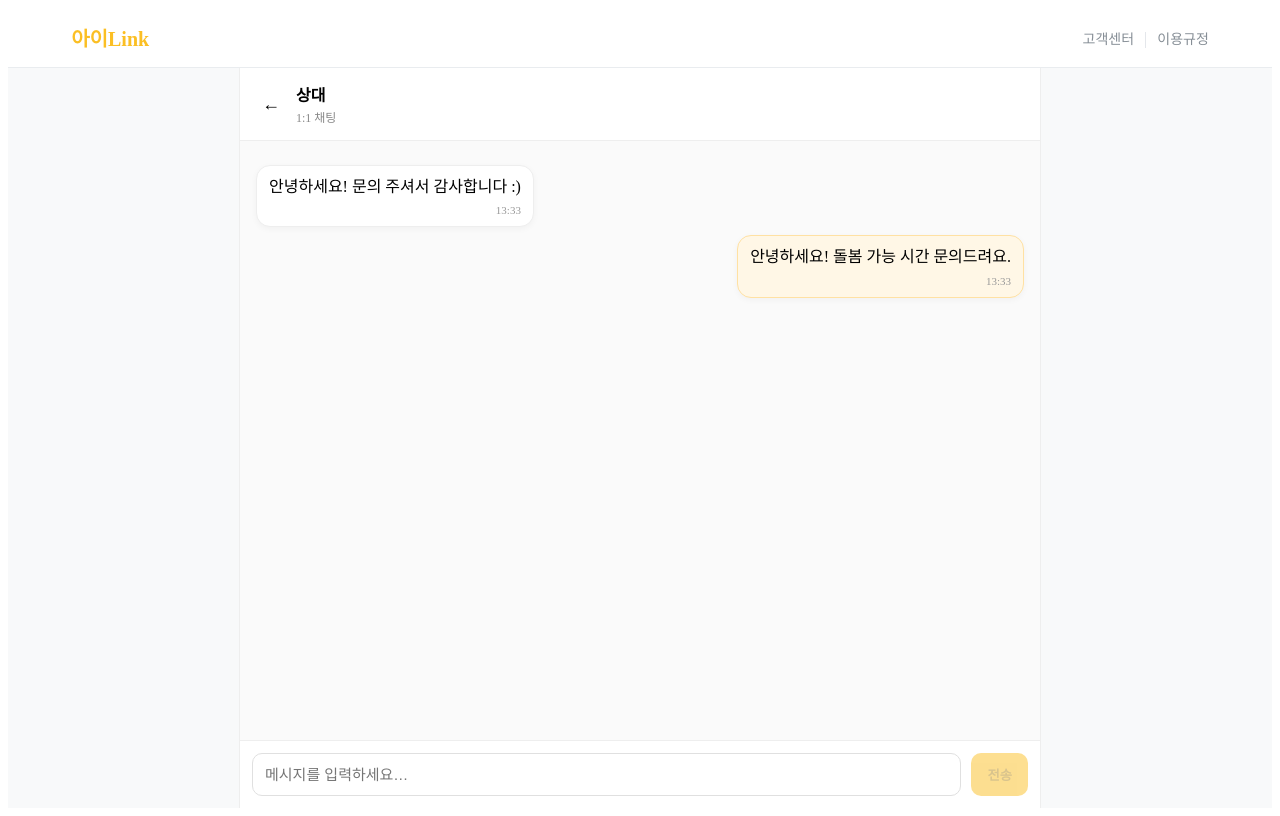
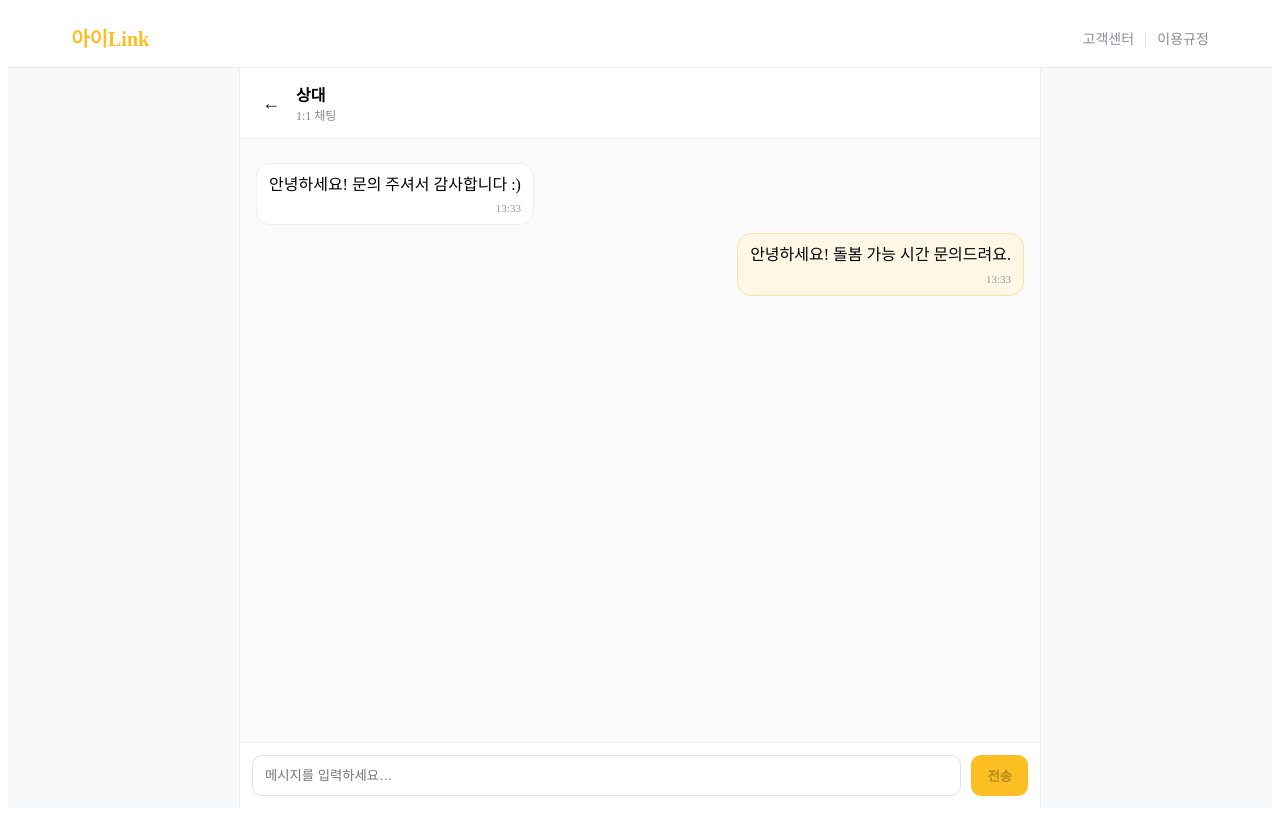
Before and after one commit to uu2m6/i-link-web, a Vue app: page /chat/1 in a window 1280 px wide. Built offline with nearby package versions, Linux system fonts and the light colour scheme; sample sign-in values are in the browser's storage.

Commit message:
Add files via upload

```diff
--- /dev/null
+++ b/src/components/ChatInput.vue
@@ -0,0 +1,54 @@
+<template>
+  <form class="chat-input" @submit.prevent="submit">
+    <input
+      v-model="draft"
+      type="text"
+      placeholder="메시지를 입력하세요…"
+    />
+    <button type="submit" :disabled="!draft.trim()">전송</button>
+  </form>
+</template>
+
+<script>
+export default {
+  name: 'ChatInput',
+  emits: ['send'],
+  data() {
+    return {
+      draft: ''
+    }
+  },
+  methods: {
+    submit() {
+      if (!this.draft.trim()) return
+      this.$emit('send', this.draft)
+      this.draft = ''
+    }
+  }
+}
+</script>
+
+<style scoped>
+.chat-input {
+  display: flex;
+  gap: 10px;
+  padding: 12px;
+  border-top: 1px solid #eee;
+}
+
+.chat-input input {
+  flex: 1;
+  padding: 12px;
+  border-radius: 10px;
+  border: 1px solid #e0e0e0;
+}
+
+.chat-input button {
+  border: none;
+  border-radius: 10px;
+  padding: 0 16px;
+  font-weight: 800;
+  background: #FBBF24;
+  cursor: pointer;
+}
+</style>
--- /dev/null
+++ b/src/components/ChatMessage.vue
@@ -0,0 +1,64 @@
+<template>
+  <div class="msg-row" :class="{ mine: isMine }">
+    <div class="bubble">
+      <div class="text">{{ message.text }}</div>
+      <div class="time">{{ message.time }}</div>
+    </div>
+  </div>
+</template>
+
+<script>
+export default {
+  name: 'ChatMessage',
+  props: {
+    message: {
+      type: Object,
+      required: true
+    },
+    myId: {
+      type: String,
+      required: true
+    }
+  },
+  computed: {
+    isMine() {
+      return this.message.senderId === this.myId
+    }
+  }
+}
+</script>
+
+<style scoped>
+.msg-row {
+  display: flex;
+  margin: 8px 0;
+}
+
+.msg-row.mine {
+  justify-content: flex-end;
+}
+
+.bubble {
+  max-width: 70%;
+  background: white;
+  border: 1px solid #eee;
+  border-radius: 14px;
+  padding: 10px 12px;
+}
+
+.msg-row.mine .bubble {
+  background: #fff7e6;
+  border-color: #ffe1a3;
+}
+
+.text {
+  line-height: 1.4;
+}
+
+.time {
+  font-size: 11px;
+  color: #999;
+  margin-top: 6px;
+  text-align: right;
+}
+</style>
--- /dev/null
+++ b/src/components/ChatRoomHeader.vue
@@ -0,0 +1,49 @@
+<template>
+  <div class="chat-room-header">
+    <button class="back-btn" @click="$router.back()">←</button>
+
+    <div class="room-title">
+      <div class="name">{{ otherName }}</div>
+      <div class="sub">1:1 채팅</div>
+    </div>
+  </div>
+</template>
+
+<script>
+export default {
+  name: 'ChatRoomHeader',
+  props: {
+    otherName: {
+      type: String,
+      required: true
+    }
+  }
+}
+</script>
+
+<style scoped>
+.chat-room-header {
+  display: flex;
+  align-items: center;
+  gap: 10px;
+  padding: 14px 16px;
+  border-bottom: 1px solid #eee;
+  background: white;
+}
+
+.back-btn {
+  border: none;
+  background: none;
+  font-size: 18px;
+  cursor: pointer;
+}
+
+.room-title .name {
+  font-weight: 800;
+}
+
+.room-title .sub {
+  font-size: 12px;
+  color: #888;
+}
+</style>
--- a/src/views/ChatView.vue
+++ b/src/views/ChatView.vue
@@ -4,76 +4,65 @@
 
     <main class="chat-container">
       <!-- 채팅방 헤더 -->
-      <div class="chat-room-header">
-        <button class="back-btn" @click="$router.back()">←</button>
-        <div class="room-title">
-          <div class="name">{{ otherName }}</div>
-          <div class="sub">1:1 채팅</div>
-        </div>
-      </div>
+      <ChatRoomHeader :otherName="otherName" />
 
       <!-- 메시지 목록 -->
       <div class="chat-body" ref="chatBody">
-        <div
+        <ChatMessage
           v-for="msg in messages"
           :key="msg.id"
-          class="msg-row"
-          :class="{ mine: msg.senderId === myId }"
-        >
-          <div class="bubble">
-            <div class="text">{{ msg.text }}</div>
-            <div class="time">{{ msg.time }}</div>
-          </div>
-        </div>
+          :message="msg"
+          :myId="myId"
+        />
       </div>
 
       <!-- 입력창 -->
-      <form class="chat-input" @submit.prevent="sendMessage">
-        <input
-          v-model="draft"
-          type="text"
-          placeholder="메시지를 입력하세요…"
-        />
-        <button type="submit" :disabled="!draft.trim()">전송</button>
-      </form>
+      <ChatInput @send="sendMessage" />
     </main>
   </div>
 </template>
 
 <script>
 import TheHeader from '@/components/TheHeader.vue'
+import ChatRoomHeader from '@/components/ChatRoomHeader.vue'
+import ChatMessage from '@/components/ChatMessage.vue'
+import ChatInput from '@/components/ChatInput.vue'
 
 export default {
   name: 'ChatView',
-  components: { TheHeader },
+  components: {
+    TheHeader,
+    ChatRoomHeader,
+    ChatMessage,
+    ChatInput
+  },
   data() {
     return {
       roomId: '',
       myId: '',
       otherId: '',
       otherName: '상대',
-
-      draft: '',
       messages: []
     }
   },
   mounted() {
-    // 1) roomId 받기
+    // 1) roomId
     this.roomId = this.$route.params.roomId
 
-    // 2) 내 정보(로그인 사용자)
-    // 이미 LoginView에서 userId 저장함
+    // 2) 내 ID
     this.myId = localStorage.getItem('userId') || 'me'
 
-    // 3) 상대 정보 (1단계: localStorage에 저장된 정보가 있으면 사용)
-    const roomMeta = JSON.parse(localStorage.getItem(`chatRoom:${this.roomId}`) || '{}')
+    // 3) 상대 정보
+    const roomMeta = JSON.parse(
+      localStorage.getItem(`chatRoom:${this.roomId}`) || '{}'
+    )
     this.otherId = roomMeta.otherId || 'other'
     this.otherName = roomMeta.otherName || '상대'
 
-    // 4) 채팅 로드 (localStorage)
+    // 4) 메시지 로드
     this.loadMessages()
 
-    // 5) 스크롤 아래로
+    // 5) 스크롤
     this.$nextTick(this.scrollToBottom)
   },
   methods: {
@@ -82,16 +71,28 @@ export default {
       if (saved) {
         this.messages = JSON.parse(saved)
       } else {
-        // 첫 진입 기본 더미 메시지
         this.messages = [
-          { id: 1, senderId: this.otherId, text: '안녕하세요! 문의 주셔서 감사합니다 :)', time: this.nowTime() },
-          { id: 2, senderId: this.myId, text: '안녕하세요! 돌봄 가능 시간 문의드려요.', time: this.nowTime() }
+          {
+            id: 1,
+            senderId: this.otherId,
+            text: '안녕하세요! 문의 주셔서 감사합니다 :)',
+            time: this.nowTime()
+          },
+          {
+            id: 2,
+            senderId: this.myId,
+            text: '안녕하세요! 돌봄 가능 시간 문의드려요.',
+            time: this.nowTime()
+          }
         ]
         this.saveMessages()
       }
     },
     saveMessages() {
-      localStorage.setItem(`chat:${this.roomId}`, JSON.stringify(this.messages))
+      localStorage.setItem(
+        `chat:${this.roomId}`,
+        JSON.stringify(this.messages)
+      )
     },
     nowTime() {
       const d = new Date()
@@ -99,11 +100,11 @@ export default {
       const mm = String(d.getMinutes()).padStart(2, '0')
       return `${hh}:${mm}`
     },
-    sendMessage() {
-      const text = this.draft.trim()
-      if (!text) return
+    sendMessage(text) {
+      const nextId = this.messages.length
+        ? this.messages[this.messages.length - 1].id + 1
+        : 1
 
-      const nextId = this.messages.length ? this.messages[this.messages.length - 1].id + 1 : 1
       this.messages.push({
         id: nextId,
         senderId: this.myId,
@@ -111,9 +112,7 @@ export default {
         time: this.nowTime()
       })
 
-      this.draft = ''
       this.saveMessages()
-
       this.$nextTick(this.scrollToBottom)
     },
     scrollToBottom() {
@@ -125,7 +124,10 @@ export default {
 </script>
 
 <style scoped>
-.chat-page { background: #f8f9fa; min-height: 100vh; }
+.chat-page {
+  background: #f8f9fa;
+  min-height: 100vh;
+}
 
 .chat-container {
   max-width: 800px;
@@ -138,82 +140,10 @@ export default {
   border-right: 1px solid #eee;
 }
 
-.chat-room-header {
-  display: flex;
-  align-items: center;
-  gap: 10px;
-  padding: 14px 16px;
-  border-bottom: 1px solid #eee;
-  background: white;
-}
-.back-btn {
-  border: none;
-  background: none;
-  cursor: pointer;
-  font-size: 18px;
-}
-.room-title .name { font-weight: 800; }
-.room-title .sub { font-size: 12px; color: #888; margin-top: 2px; }
-
 .chat-body {
   flex: 1;
   overflow-y: auto;
   padding: 16px;
   background: #fafafa;
 }
-
-.msg-row {
-  display: flex;
-  margin: 8px 0;
-}
-.msg-row.mine {
-  justify-content: flex-end;
-}
-.bubble {
-  max-width: 70%;
-  background: white;
-  border: 1px solid #eee;
-  border-radius: 14px;
-  padding: 10px 12px;
-  box-shadow: 0 2px 6px rgba(0,0,0,0.04);
-}
-.msg-row.mine .bubble {
-  background: #fff7e6;
-  border-color: #ffe1a3;
-}
-
-.text { white-space: pre-wrap; line-height: 1.4; }
-.time { font-size: 11px; color: #999; margin-top: 6px; text-align: right; }
-
-.chat-input {
-  display: flex;
-  gap: 10px;
-  padding: 12px;
-  border-top: 1px solid #eee;
-  background: white;
-}
-.chat-input input {
-  flex: 1;
-  border: 1px solid #e0e0e0;
-  border-radius: 10px;
-  padding: 12px;
-  font-size: 15px;
-  outline: none;
-}
-.chat-input input:focus {
-  border-color: #FBBF24;
-  box-shadow: 0 0 0 3px rgba(251,191,36,0.18);
-}
-.chat-input button {
-  border: none;
-  border-radius: 10px;
-  padding: 0 16px;
-  font-weight: 800;
-  cursor: pointer;
-  background: #FBBF24;
-}
-.chat-input button:disabled {
-  opacity: 0.5;
-  cursor: not-allowed;
-}
 </style>
```
